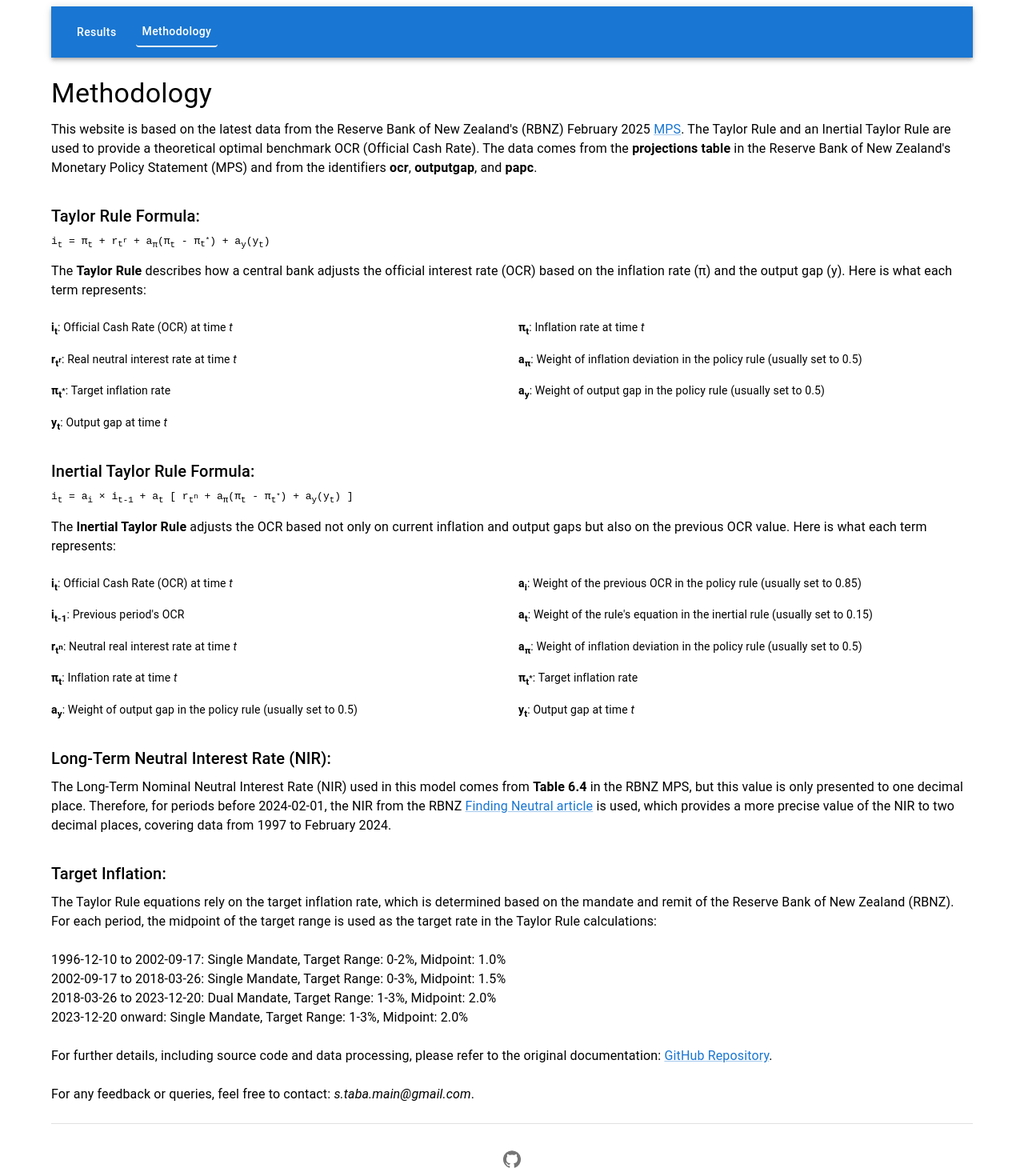
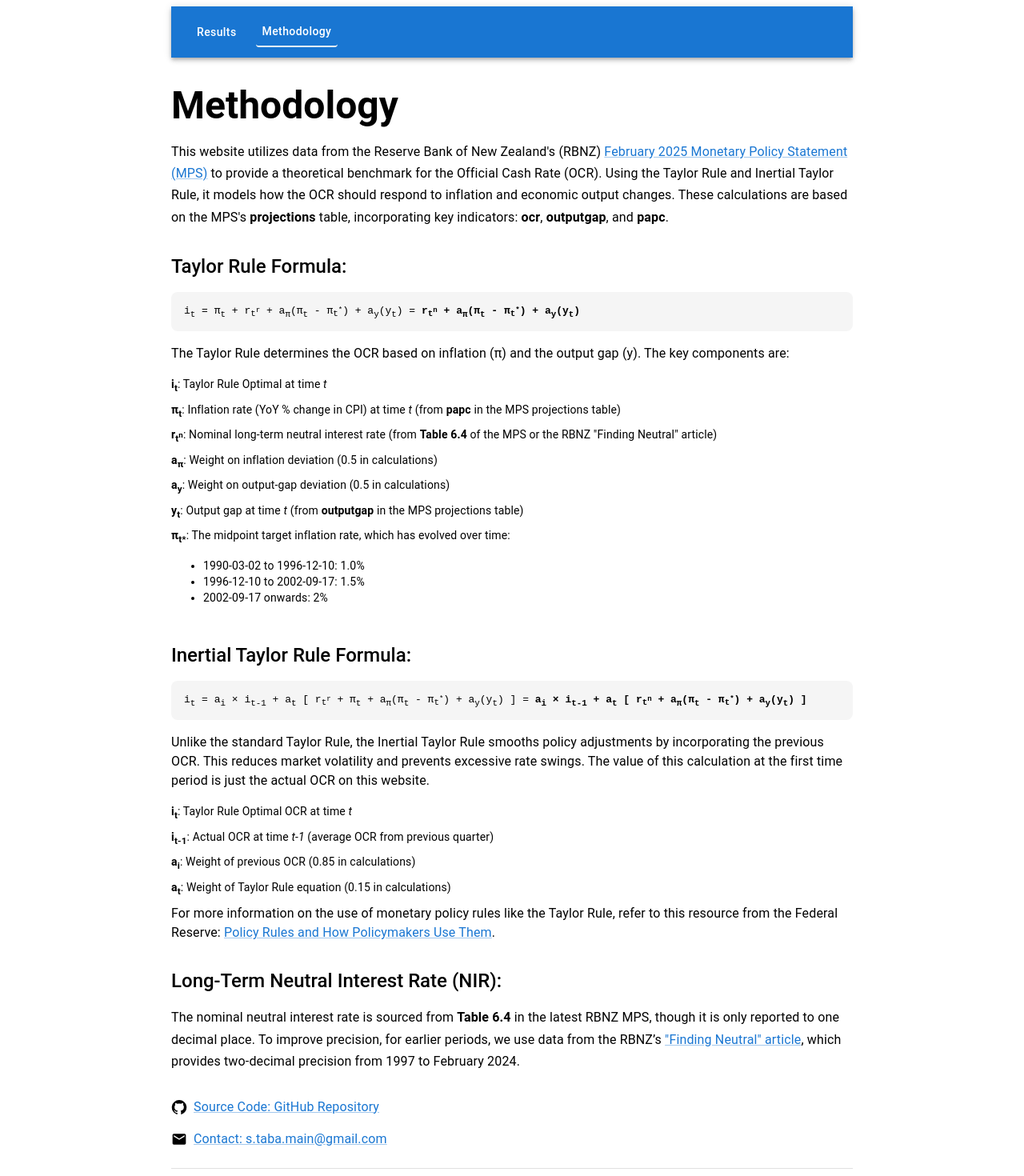
Before and after one commit to shayan-taba/New-Zealand-Taylor-s-Rule-OCR, a Next.js app: page /methodology in a window 1280 px wide. Shown: the top 1470 px of the page at 80% size. Built offline with nearby package versions, Linux system fonts and the light colour scheme.

Commit message:
method change

```diff
--- a/src/app/methodology/page.tsx
+++ b/src/app/methodology/page.tsx
@@ -1,41 +1,49 @@
-import { Container, Typography, Link, Box, Grid } from "@mui/material";
+import { Container, Typography, Link, Box, Stack } from "@mui/material";
+import { Email, GitHub } from "@mui/icons-material";
 import Navbar from "../components/Navbar";
 import Footer from "../components/Footer";
 
 export default function Methodology() {
   return (
-    <Container>
+    <Container maxWidth="md">
       {/* Navbar */}
       <Navbar />
 
       {/* Title */}
-      <Typography variant="h4" gutterBottom sx={{ mt: 3 }}>
+      <Typography variant="h3" sx={{ mt: 4, fontWeight: "bold" }}>
         Methodology
       </Typography>
 
       {/* Introduction */}
-      <Typography variant="body1" sx={{ mb: 3 }}>
-        This website is based on the latest data from the Reserve Bank of New
-        Zealand's (RBNZ) February 2025{" "}
+      <Typography variant="body1" sx={{ mt: 2, lineHeight: 1.7 }}>
+        This website utilizes data from the Reserve Bank of New Zealand's (RBNZ)
+        {" "}
         <Link
           href="https://www.rbnz.govt.nz/-/media/project/sites/rbnz/files/publications/monetary-policy-statements/2025/feb-19224/mpsfeb25-data.xlsx"
           target="_blank"
         >
-          MPS
-        </Link>
-        . The Taylor Rule and an Inertial Taylor Rule are used to provide a
-        theoretical optimal benchmark OCR (Official Cash Rate). The data comes
-        from the <strong>projections table</strong> in the Reserve Bank of New
-        Zealand's Monetary Policy Statement (MPS) and from the identifiers{" "}
-        <strong>ocr</strong>, <strong>outputgap</strong>, and{" "}
-        <strong>papc</strong>.
+          February 2025 Monetary Policy Statement (MPS)
+        </Link> {" "}
+        to provide a theoretical benchmark for the Official Cash Rate (OCR).
+        Using the Taylor Rule and Inertial Taylor Rule, it models how the OCR
+        should respond to inflation and economic output changes. These
+        calculations are based on the MPS's <strong>projections</strong> table,
+        incorporating key indicators: <strong>ocr</strong>,{" "}
+        <strong>outputgap</strong>, and <strong>papc</strong>.
       </Typography>
 
       {/* Taylor Rule */}
-      <Typography variant="h6" sx={{ mt: 4, mb: 1 }}>
+      <Typography variant="h5" sx={{ mt: 4, mb: 2, fontWeight: "medium" }}>
         Taylor Rule Formula:
       </Typography>
-      <Box sx={{ fontFamily: "monospace", whiteSpace: "pre-wrap" }}>
+      <Box
+        sx={{
+          fontFamily: "monospace",
+          p: 2,
+          bgcolor: "grey.100",
+          borderRadius: 2,
+        }}
+      >
         i<sub>t</sub> = π<sub>t</sub> + r
         <sub>
           t<sup>r</sup>
@@ -45,85 +53,7 @@
           t<sup>*</sup>
         </sub>
         ) + a<sub>y</sub>(y<sub>t</sub>)
-      </Box>
-
-      <Typography variant="body1" sx={{ mt: 2, mb: 3 }}>
-        The <strong>Taylor Rule</strong> describes how a central bank adjusts
-        the official interest rate (OCR) based on the inflation rate (π) and the
-        output gap (y). Here is what each term represents:
-      </Typography>
-      <Grid container spacing={2} sx={{ mb: 3 }}>
-        <Grid item xs={12} sm={6}>
-          <Typography variant="body2">
-            <strong>
-              i<sub>t</sub>
-            </strong>
-            : Official Cash Rate (OCR) at time <em>t</em>
-          </Typography>
-        </Grid>
-        <Grid item xs={12} sm={6}>
-          <Typography variant="body2">
-            <strong>
-              π<sub>t</sub>
-            </strong>
-            : Inflation rate at time <em>t</em>
-          </Typography>
-        </Grid>
-        <Grid item xs={12} sm={6}>
-          <Typography variant="body2">
-            <strong>
-              r
-              <sub>
-                t<sup>r</sup>
-              </sub>
-            </strong>
-            : Real neutral interest rate at time <em>t</em>
-          </Typography>
-        </Grid>
-        <Grid item xs={12} sm={6}>
-          <Typography variant="body2">
-            <strong>
-              a<sub>π</sub>
-            </strong>
-            : Weight of inflation deviation in the policy rule (usually set to
-            0.5)
-          </Typography>
-        </Grid>
-        <Grid item xs={12} sm={6}>
-          <Typography variant="body2">
-            <strong>
-              π
-              <sub>
-                t<sup>*</sup>
-              </sub>
-            </strong>
-            : Target inflation rate
-          </Typography>
-        </Grid>
-        <Grid item xs={12} sm={6}>
-          <Typography variant="body2">
-            <strong>
-              a<sub>y</sub>
-            </strong>
-            : Weight of output gap in the policy rule (usually set to 0.5)
-          </Typography>
-        </Grid>
-        <Grid item xs={12} sm={6}>
-          <Typography variant="body2">
-            <strong>
-              y<sub>t</sub>
-            </strong>
-            : Output gap at time <em>t</em>
-          </Typography>
-        </Grid>
-      </Grid>
-
-      {/* Inertial Taylor Rule */}
-      <Typography variant="h6" sx={{ mt: 4, mb: 1 }}>
-        Inertial Taylor Rule Formula:
-      </Typography>
-      <Box sx={{ fontFamily: "monospace", whiteSpace: "pre-wrap" }}>
-        i<sub>t</sub> = a<sub>i</sub> × i<sub>t-1</sub> + a<sub>t</sub> [ r
+        = <strong>r
         <sub>
           t<sup>n</sup>
         </sub>{" "}
@@ -131,50 +61,27 @@
         <sub>
           t<sup>*</sup>
         </sub>
-        ) + a<sub>y</sub>(y<sub>t</sub>) ]
+        ) + a<sub>y</sub>(y<sub>t</sub>)</strong>
       </Box>
 
-      <Typography variant="body1" sx={{ mt: 2, mb: 3 }}>
-        The <strong>Inertial Taylor Rule</strong> adjusts the OCR based not only
-        on current inflation and output gaps but also on the previous OCR value.
-        Here is what each term represents:
+      <Typography variant="body1" sx={{ mt: 2 }}>
+        The Taylor Rule determines the OCR based on inflation (π) and the output
+        gap (y). The key components are:
       </Typography>
-      <Grid container spacing={2} sx={{ mb: 3 }}>
-        <Grid item xs={12} sm={6}>
+
+      <Stack spacing={1} sx={{ mt: 2 }}>
         <Typography variant="body2">
           <strong>
             i<sub>t</sub>
           </strong>
-            : Official Cash Rate (OCR) at time <em>t</em>
+          : Taylor Rule Optimal at time <em>t</em>
         </Typography>
-        </Grid>
-        <Grid item xs={12} sm={6}>
         <Typography variant="body2">
           <strong>
-              a<sub>i</sub>
+            π<sub>t</sub>
           </strong>
-            : Weight of the previous OCR in the policy rule (usually set to
-            0.85)
+          : Inflation rate (YoY % change in CPI) at time <em>t</em> (from <strong>papc</strong> in the MPS projections table)
         </Typography>
-        </Grid>
-        <Grid item xs={12} sm={6}>
-          <Typography variant="body2">
-            <strong>
-              i<sub>t-1</sub>
-            </strong>
-            : Previous period's OCR
-          </Typography>
-        </Grid>
-        <Grid item xs={12} sm={6}>
-          <Typography variant="body2">
-            <strong>
-              a<sub>t</sub>
-            </strong>
-            : Weight of the rule's equation in the inertial rule (usually set to
-            0.15)
-          </Typography>
-        </Grid>
-        <Grid item xs={12} sm={6}>
         <Typography variant="body2">
           <strong>
             r
@@ -182,114 +89,154 @@
               t<sup>n</sup>
             </sub>
           </strong>
-            : Neutral real interest rate at time <em>t</em>
+          : Nominal long-term neutral interest rate (from <strong>Table 6.4</strong> of the MPS or the RBNZ "Finding Neutral" article)
         </Typography>
-        </Grid>
-        <Grid item xs={12} sm={6}>
         <Typography variant="body2">
           <strong>
             a<sub>π</sub>
           </strong>
-            : Weight of inflation deviation in the policy rule (usually set to
-            0.5)
+          : Weight on inflation deviation (0.5 in calculations)
         </Typography>
-        </Grid>
-        <Grid item xs={12} sm={6}>
-          <Typography variant="body2">
-            <strong>
-              π<sub>t</sub>
-            </strong>
-            : Inflation rate at time <em>t</em>
-          </Typography>
-        </Grid>
-        <Grid item xs={12} sm={6}>
-          <Typography variant="body2">
-            <strong>
-              π
-              <sub>
-                t<sup>*</sup>
-              </sub>
-            </strong>
-            : Target inflation rate
-          </Typography>
-        </Grid>
-        <Grid item xs={12} sm={6}>
         <Typography variant="body2">
           <strong>
             a<sub>y</sub>
           </strong>
-            : Weight of output gap in the policy rule (usually set to 0.5)
+          : Weight on output-gap deviation (0.5 in calculations)
         </Typography>
-        </Grid>
-        <Grid item xs={12} sm={6}>
         <Typography variant="body2">
           <strong>
             y<sub>t</sub>
           </strong>
-            : Output gap at time <em>t</em>
+          : Output gap at time <em>t</em> (from <strong>outputgap</strong> in the MPS projections table)
         </Typography>
-        </Grid>
-      </Grid>
+        <Typography variant="body2">
+          <strong>
+            π<sub>t*</sub>
+          </strong>
+          : The midpoint target inflation rate, which has evolved over time:
+          <ul>
+            <li>1990-03-02 to 1996-12-10: 1.0%</li>
+            <li>1996-12-10 to 2002-09-17: 1.5%</li>
+            <li>2002-09-17 onwards: 2%</li>
+          </ul>
+        </Typography>
+      </Stack>
+
+      {/* Inertial Taylor Rule */}
+      <Typography variant="h5" sx={{ mt: 4, mb: 2, fontWeight: "medium" }}>
+        Inertial Taylor Rule Formula:
+      </Typography>
+      <Box
+        sx={{
+          fontFamily: "monospace",
+          p: 2,
+          bgcolor: "grey.100",
+          borderRadius: 2,
+        }}
+      >
+        i<sub>t</sub> = a<sub>i</sub> × i<sub>t-1</sub> + a<sub>t</sub> [ r
+        <sub>
+          t<sup>r</sup>
+        </sub>{" "}
+        + π<sub>t</sub> + a<sub>π</sub>(π<sub>t</sub> - π
+        <sub>
+          t<sup>*</sup>
+        </sub>
+        ) + a<sub>y</sub>(y<sub>t</sub>) ] = <strong>
+        a<sub>i</sub> × i<sub>t-1</sub> + a<sub>t</sub> [ r
+        <sub>
+          t<sup>n</sup>
+        </sub>{" "}
+        + a<sub>π</sub>(π<sub>t</sub> - π
+        <sub>
+          t<sup>*</sup>
+        </sub>
+        ) + a<sub>y</sub>(y<sub>t</sub>) ] </strong>
+      </Box>
+
+      <Typography variant="body1" sx={{ mt: 2 }}>
+        Unlike the standard Taylor Rule, the Inertial Taylor Rule smooths policy
+        adjustments by incorporating the previous OCR. This reduces market
+        volatility and prevents excessive rate swings. The value of this
+        calculation at the first time period is just the actual OCR on this
+        website.
+      </Typography>
+
+      <Stack spacing={1} sx={{ mt: 2 }}>
+        <Typography variant="body2">
+          <strong>
+            i<sub>t</sub>
+          </strong>
+          : Taylor Rule Optimal OCR at time <em>t</em>
+        </Typography>
+        <Typography variant="body2">
+          <strong>
+            i<sub>t-1</sub>
+          </strong>
+          : Actual OCR at time <em>t-1</em> (average OCR from previous quarter)
+        </Typography>
+        <Typography variant="body2">
+          <strong>
+            a<sub>i</sub>
+          </strong>
+          : Weight of previous OCR (0.85 in calculations)
+        </Typography>
+        <Typography variant="body2">
+          <strong>
+            a<sub>t</sub>
+          </strong>
+          : Weight of Taylor Rule equation (0.15 in calculations)
+        </Typography>
+
+        <Typography variant="body1" sx={{ mt: 4 }}>
+        For more information on the use of monetary policy rules like the Taylor Rule, refer to this resource from the Federal Reserve:{" "}
+        <Link href="https://www.federalreserve.gov/monetarypolicy/policy-rules-and-how-policymakers-use-them.htm" target="_blank">
+          Policy Rules and How Policymakers Use Them
+        </Link>.
+      </Typography>
+      </Stack>
 
       {/* Neutral Interest Rate */}
-      <Typography variant="h6" sx={{ mt: 4, mb: 1 }}>
+      <Typography variant="h5" sx={{ mt: 4, mb: 2, fontWeight: "medium" }}>
         Long-Term Neutral Interest Rate (NIR):
       </Typography>
-      <Typography variant="body1" sx={{ mb: 3 }}>
-        The Long-Term Nominal Neutral Interest Rate (NIR) used in this model
-        comes from <strong>Table 6.4</strong> in the RBNZ MPS, but this value is
-        only presented to one decimal place. Therefore, for periods before
-        2024-02-01, the NIR from the RBNZ{" "}
+      <Typography variant="body1" sx={{ lineHeight: 1.7 }}>
+        The nominal neutral interest rate is sourced from{" "}
+        <strong>Table 6.4</strong> in the latest RBNZ MPS, though it is only
+        reported to one decimal place. To improve precision, for earlier
+        periods, we use data from the RBNZ’s{" "}
         <Link
           href="https://www.rbnz.govt.nz/hub/news/2024/04/finding-neutral#:~:text=As%20inflation%20expectations%20continue%20to,reducing%20inflation%20in%20New%20Zealand."
           target="_blank"
         >
-          Finding Neutral article
-        </Link>{" "}
-        is used, which provides a more precise value of the NIR to two decimal
-        places, covering data from 1997 to February 2024.
-      </Typography>
-
-      <Typography variant="h6" sx={{ mt: 4, mb: 1 }}>
-        Target Inflation:
-      </Typography>
-
-      <Typography variant="body1" sx={{ mb: 3 }}>
-        The Taylor Rule equations rely on the target inflation rate, which is
-        determined based on the mandate and remit of the Reserve Bank of New
-        Zealand (RBNZ). For each period, the midpoint of the target range is
-        used as the target rate in the Taylor Rule calculations:
-      </Typography>
-
-      <Typography variant="body1" sx={{ mb: 3 }}>
-        1996-12-10 to 2002-09-17: Single Mandate, Target Range: 0-2%, Midpoint:
-        1.0%
-        <br />
-        2002-09-17 to 2018-03-26: Single Mandate, Target Range: 0-3%, Midpoint:
-        1.5%
-        <br />
-        2018-03-26 to 2023-12-20: Dual Mandate, Target Range: 1-3%, Midpoint:
-        2.0%
-        <br />
-        2023-12-20 onward: Single Mandate, Target Range: 1-3%, Midpoint: 2.0%
+          "Finding Neutral" article
+        </Link>
+        , which provides two-decimal precision from 1997 to February 2024.
       </Typography>
 
       {/* GitHub Link */}
-      <Typography variant="body1" sx={{ mb: 3 }}>
-        For further details, including source code and data processing, please
-        refer to the original documentation:{" "}
+      <Typography
+        variant="body1"
+        sx={{ mt: 4, display: "flex", alignItems: "center", gap: 1 }}
+      >
+        <GitHub fontSize="small" />
         <Link
           href="https://github.com/shayan-taba/New-Zealand-Taylor-s-Rule-OCR"
           target="_blank"
         >
-          GitHub Repository
+          Source Code: GitHub Repository
         </Link>
-        .
       </Typography>
 
-      <Typography variant="body1" sx={{ mb: 3 }}>
-        For any feedback or queries, feel free to contact:{" "}
-        <em>s.taba.main@gmail.com</em>.
+      {/* Contact */}
+      <Typography
+        variant="body1"
+        sx={{ mt: 2, display: "flex", alignItems: "center", gap: 1 }}
+      >
+        <Email fontSize="small" />
+        <Link href="mailto:s.taba.main@gmail.com">
+          Contact: s.taba.main@gmail.com
+        </Link>
       </Typography>
 
       {/* Footer */}
--- a/src/app/page.tsx
+++ b/src/app/page.tsx
@@ -125,7 +125,7 @@
     labels,
     datasets: [
       {
-        label: "OCR",
+        label: "Quarterly Average Actual OCR",
         data: ocrData,
         borderColor: "rgb(75, 192, 192)",
         backgroundColor: "rgba(75, 192, 192, 0.2)",
```
Lines whose indentation alone changed are shown as unchanged.
